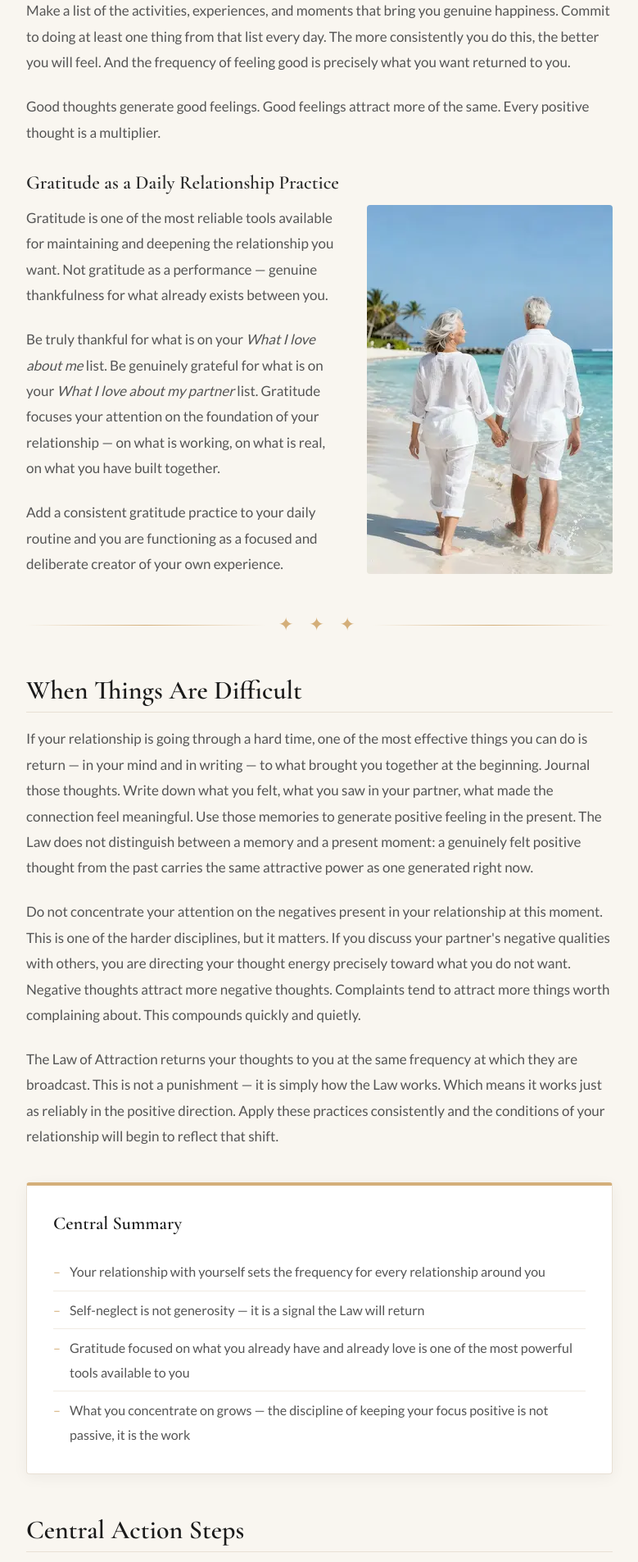
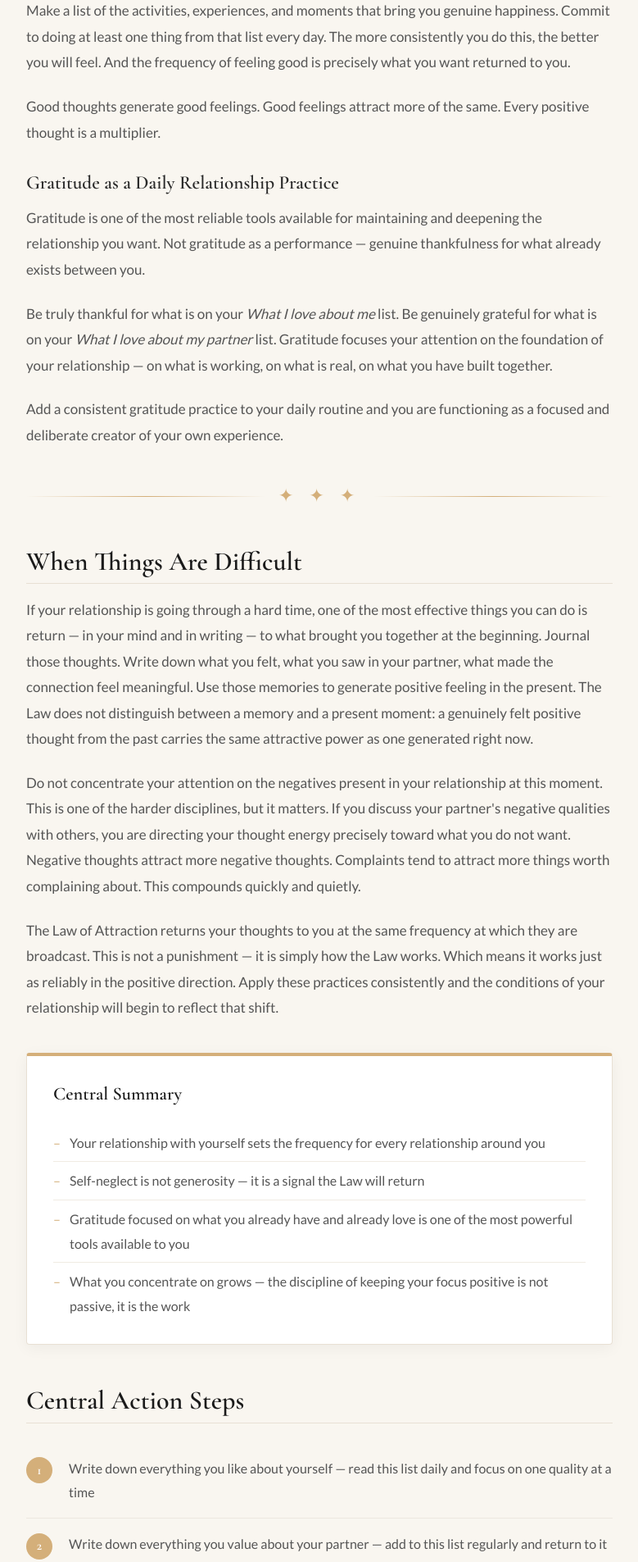
Before and after one commit to LOAC-Central/loacentral, a Jekyll site: the page built from law-of-attraction-love-relationships/index.html, in a window 1280 px wide. Shown: the part 3858-5763 px from the top of the page at 82% size, without its empty margins (250-1029 px from the left). Built offline with Jekyll 4.4.1, drawn with Linux system fonts in a browser that asks for light colours.

Commit message:
Update index.html

```diff
--- a/law-of-attraction-love-relationships/index.html
+++ b/law-of-attraction-love-relationships/index.html
@@ -453,12 +453,6 @@ permalink: /law-of-attraction-love-relationships/
 
     <h3>Gratitude as a Daily Relationship Practice</h3>
 
-<div class="image-float-block">
-  <img src="{{ site.baseurl }}/media/love-relationships/lifelong-devotion-beach-horizon.webp"
-       width="300" height="450"
-       alt="An older couple in white clothing holding hands and walking down a sunny sandy beach">
-</div>
-
     <p>Gratitude is one of the most reliable tools available for maintaining and deepening the relationship you want. Not gratitude as a performance — genuine thankfulness for what already exists between you.</p>
 
     <p>Be truly thankful for what is on your <em>What I love about me</em> list. Be genuinely grateful for what is on your <em>What I love about my partner</em> list. Gratitude focuses your attention on the foundation of your relationship — on what is working, on what is real, on what you have built together.</p>
```
